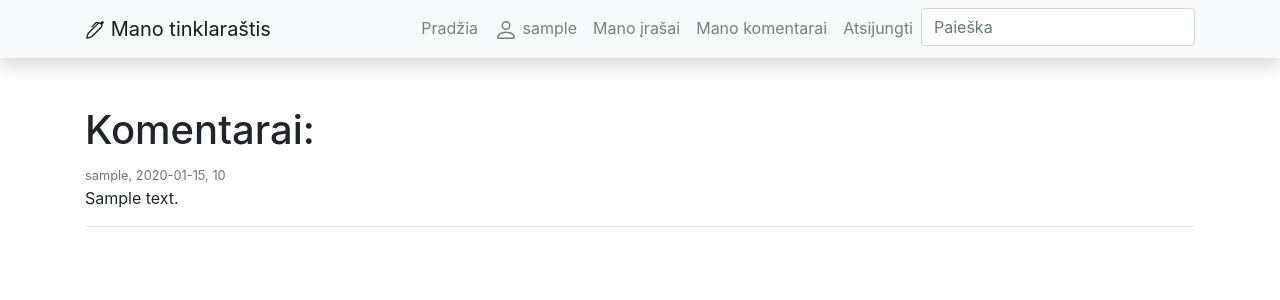
After one commit to DonatasNoreika/tinklarastis_2023_09, a Django app: page /usercomments/ in a window 1280 px wide. The commit adds this page. Shown: the top 300 px of the page. Run offline with Django 4.2, Linux system fonts and the light colour scheme; a user stored in the database is signed in; tables that the repository leaves empty hold one stand-in row (values such as "Sample post"); some libraries are stand-ins or nearby versions.

Commit message:
+Sukurti puslapį, kuriame rodomi tik prisijungusio vartotojo komentarai

```diff
--- a/mysite/blog/templates/base.html
+++ b/mysite/blog/templates/base.html
@@ -51,6 +51,9 @@
                     <a class="nav-link" href="{% url 'userposts' %}">Mano įrašai</a>
                 </li>
                 <li class="nav-item">
+                    <a class="nav-link" href="{% url 'usercomments' %}">Mano komentarai</a>
+                </li>
+                <li class="nav-item">
                     <a class="nav-link" href="{% url 'logout' %}">Atsijungti</a>
                 </li>
                 {% else %}
--- /dev/null
+++ b/mysite/blog/templates/usercomments.html
@@ -0,0 +1,18 @@
+{% extends "base.html" %}
+
+{% block "title" %}Mano tinklaraštis: Mano komentarai{% endblock %}
+
+{% block "content" %}
+
+<article class="media content-section">
+    <div class="media-body">
+        <h1>Komentarai:</h1>
+        {% for comment in comments %}
+        <small class="text-muted">{{ comment.user }}, {{ comment.created|date:"Y-m-d, f" }}</small>
+        <p>{{ comment.content|safe }}</p>
+        <hr>
+        {% endfor %}
+    </div>
+</article>
+
+{% endblock %}
--- a/mysite/blog/templates/userposts.html
+++ b/mysite/blog/templates/userposts.html
@@ -12,7 +12,7 @@
             <small class="text-muted">{{ post.created|date:"Y-m-d, f" }}</small>
             <h2><a class="article-title">{{ post.title }}</a></h2>
             <p class="article-content">{{ post.content|truncatewords:"30"|safe}}</p>
-            <p class="card-text"><a href="{{ post.pk }}">Skaityti daugiau</a></p>
+            <p class="card-text"><a href="{% url 'post' post.pk %}">Skaityti daugiau</a></p>
             <a>Komentarų: {{ post.num_comments }}</a>
         </div>
         <hr>
--- a/mysite/blog/urls.py
+++ b/mysite/blog/urls.py
@@ -5,7 +5,8 @@ from . import views
 urlpatterns = [
     path('', views.PostListView.as_view(), name="posts"),
     path('<int:pk>', views.PostDetailView.as_view(), name='post'),
-    path('userposts/', views.UserPostListView.as_view(), name='userposts'),
     path('register/', views.register, name='register'),
     path('search/', views.search, name='search'),
+    path('userposts/', views.UserPostListView.as_view(), name='userposts'),
+    path('usercomments/', views.UserCommentListView.as_view(), name='usercomments'),
 ]
--- a/mysite/blog/views.py
+++ b/mysite/blog/views.py
@@ -1,6 +1,6 @@
 from django.shortcuts import render, reverse, redirect
 from django.views import generic
-from .models import Post
+from .models import Post, Comment
 from django.views.generic.edit import FormMixin
 from .forms import CommentForm
 from django.views.decorators.csrf import csrf_protect
@@ -85,3 +85,11 @@ def search(request):
     query = request.GET.get('query')
     search_results = Post.objects.filter(Q(title__icontains=query) | Q(content__icontains=query))
     return render(request, 'search.html', {'posts': search_results, 'query': query})
+
+class UserCommentListView(LoginRequiredMixin, generic.ListView):
+    model = Comment
+    context_object_name = "comments"
+    template_name = "usercomments.html"
+
+    def get_queryset(self):
+        return Comment.objects.filter(user=self.request.user)
```
